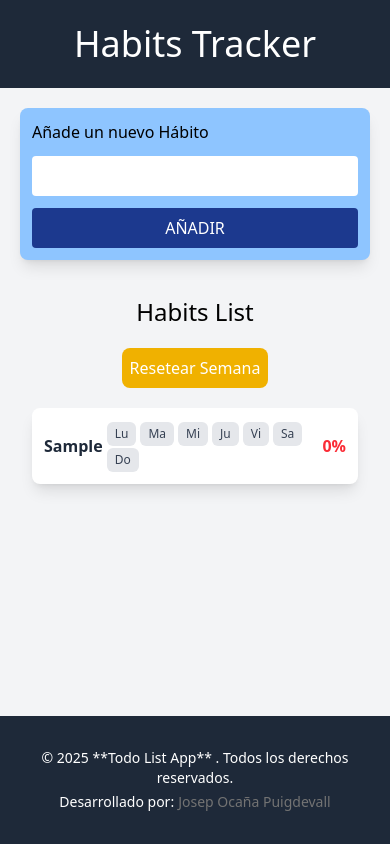
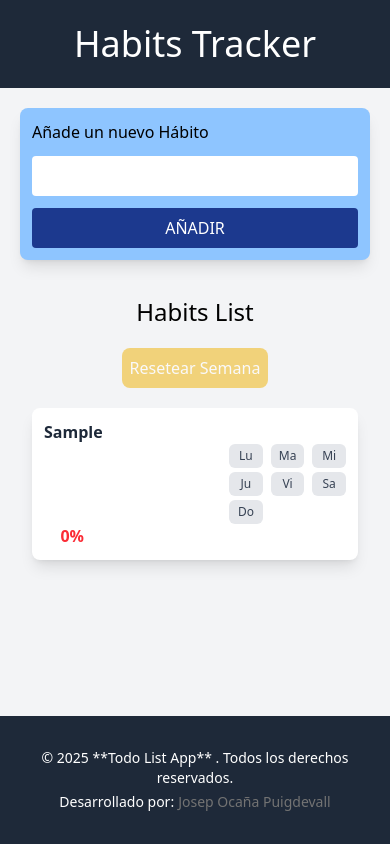
Before and after one commit to Josep-Ocana/habit-tracker, a React (Vite) app: page / in a window 390 px wide. Both pictures are taken after typing "Sample" into the empty fields and a click on the button "AÑADIR". Built offline with nearby package versions, Linux system fonts and the light colour scheme.

Commit message:
days responsive

```diff
--- a/src/components/HabitList.tsx
+++ b/src/components/HabitList.tsx
@@ -3,6 +3,10 @@ import type { HabitDays } from "../types";
 
 const HabitList = () => {
   const { state, dispatch } = useHabits();
+
+  const hasAnyCompletedDay = state.habits.some((habit) =>
+    Object.values(habit.days).some(Boolean)
+  );
 
   return (
     <>
@@ -15,8 +19,19 @@ const HabitList = () => {
           <>
             <h2 className="text-2xl text-center mb-5">Habits List</h2>
             <button
-              className="bg-yellow-500 text-white p-2 rounded-lg mx-auto mb-5 cursor-pointer"
-              onClick={() => dispatch({ type: "RESET_WEEK" })}
+              className={`bg-yellow-500 text-white p-2 rounded-lg mx-auto mb-5  ${
+                hasAnyCompletedDay
+                  ? "cursor-pointer"
+                  : "opacity-50 cursor-not-allowed"
+              }`}
+              onClick={() => {
+                if (
+                  hasAnyCompletedDay &&
+                  window.confirm("Resetear toda la semana?")
+                ) {
+                  dispatch({ type: "RESET_WEEK" });
+                }
+              }}
             >
               Resetear Semana
             </button>
@@ -29,11 +44,11 @@ const HabitList = () => {
 
                 return (
                   <div
-                    className="flex justify-between items-center bg-white w-full p-3 mb-3 rounded-lg shadow-lg"
+                    className="flex flex-col sm:flex-row sm:justify-between sm:items-center bg-white w-full p-3 mb-3 rounded-lg shadow-lg"
                     key={habit.id}
                   >
                     <p className="font-semibold text-gray-800">{habit.name}</p>
-                    <p className="ml-auto">
+                    <div className="ml-auto grid grid-cols-3 sm:grid-cols-7 gap-1">
                       {Object.entries(habit.days).map(([day, value]) => (
                         <button
                           className={`ms-1 px-2 py-1 text-xs rounded-md transition ${
@@ -54,7 +69,7 @@ const HabitList = () => {
                           {day}
                         </button>
                       ))}
-                    </p>
+                    </div>
                     <p
                       className={`font-semibold w-10  text-right ${
                         percentage < 40
```
